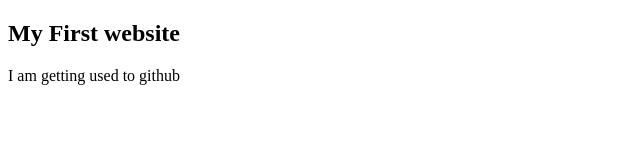
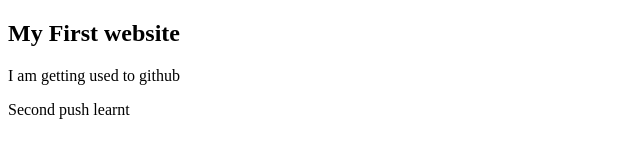
Before and after one commit to Yeasin09/my-first-website, a plain HTML site: page index.html in a window 1280 px wide. Shown: the whole page, without its empty margins (0-640 px from the left). Drawn offline with Linux system fonts and the light colour scheme.

Commit message:
second push

```diff
--- a/index.html
+++ b/index.html
@@ -9,6 +9,7 @@
 
     <h2>My First website</h2>
     <p>I am getting used to github</p>
+    <p>Second push learnt</p>
 
 </body>
 </html>
```
